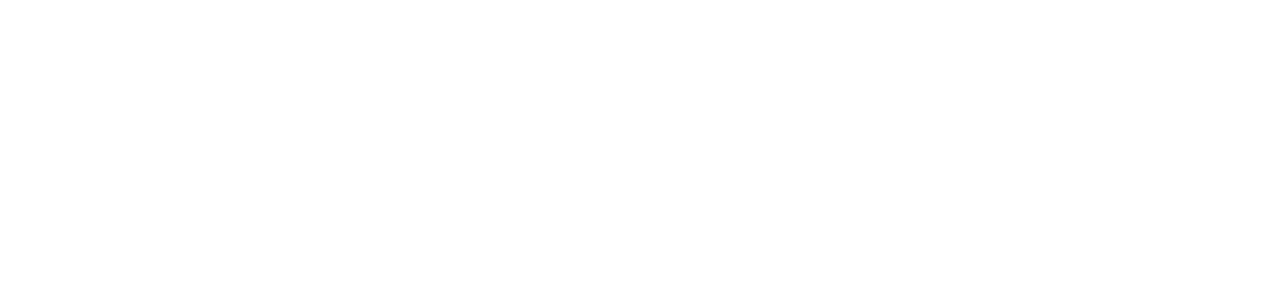
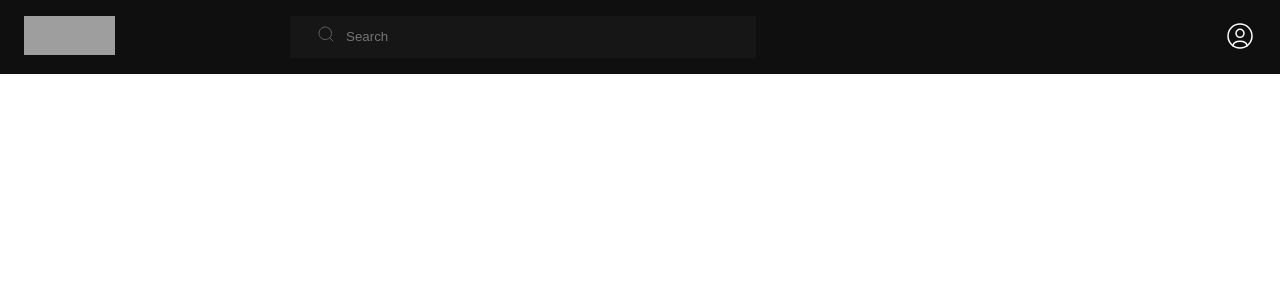
Before and after one commit to blueibell3/vibe-front, a Next.js app: page / in a window 1280 px wide. Shown: the top 300 px of the page. Built offline with nearby package versions, Linux system fonts and the light colour scheme; grey boxes are pictures that could not be loaded.

Commit message:
create search bar

```diff
--- a/app/Components/Header/Header.module.scss
+++ b/app/Components/Header/Header.module.scss
@@ -7,6 +7,7 @@
     justify-content: center;
     padding: 16px 24px;
     background-color: $darkColor;
+    align-items: center;
 }
 
 .searchLogoContainer {
--- a/app/Components/Header/Header.tsx
+++ b/app/Components/Header/Header.tsx
@@ -2,6 +2,7 @@
 import styles from './Header.module.scss'
 import UserAvatar from './UserAvatar/UserAvatar'
 import Link from 'next/link'
+import SearchBar from '../SearchBar/SearchBar'
 
 export default () => {
     return (
@@ -11,15 +12,15 @@
                     <Link href='/'>
                         <Image src='/logo.svg' alt='logo' width={91} height={39} />
                     </Link>
-                    <div className={styles.searchContainer}>
-                        <input className={styles.search} type='text' placeholder='Search' />
-                        <Image src='/search icon.svg' width={24} height={24} alt='search icon' className={styles.icon} />
-                    </div>
+                    {/* <div className={styles.searchContainer}> */}
+                    <SearchBar />
+                    {/* <input className={styles.search} type='text' placeholder='Search' /> */}
+                    {/* <Image src='/search icon.svg' width={24} height={24} alt='search icon' className={styles.icon} /> */}
+                    {/* </div> */}
                 </div>
             </div>
             <div>
                 <UserAvatar gmail={'G.sanikidze@gmail.com'} />
-
             </div>
         </div>
     )
--- /dev/null
+++ b/app/Components/SearchBar/SearchBar.module.scss
@@ -0,0 +1,93 @@
+@import '../../styles/colors.scss';
+
+
+.mainDiv {
+    display: flex;
+    justify-content: center;
+    width: 466px;
+    background-color: #161616;
+}
+
+.searchContainer {
+    position: relative;
+    display: flex;
+    flex-direction: column;
+    max-width: 434px;
+    width: 100%;
+    // border-bottom: 1px solid red;
+}
+
+.search {
+    max-width: 434px;
+    width: 100%;
+    padding: 8px 16px 8px 40px;
+    border-radius: 8px;
+    background-color: $grayColor;
+    border: none;
+    color: $white;
+    height: 40px;
+}
+
+.search:focus {
+    border-radius: 0;
+    outline: none;
+}
+
+.icon {
+    position: absolute;
+    left: 8px;
+    top: 6px;
+}
+
+.border {
+    width: 466px;
+    width: 100%;
+    position: absolute;
+    top: 40px;
+    right: 15px;
+}
+
+// .test {
+//     width: 466px;
+// }
+
+.options {
+    list-style-type: none;
+    border: 1px solid $grayColor;
+    max-height: 200px;
+    color: $white;
+}
+
+.listOptions {
+    // position: absolute;
+    // right: 1px;
+    width: 466px;
+    background-color: $grayColor;
+    border-top: 1px solid #6363633D;
+    border-bottom-left-radius: 8px;
+    border-bottom-right-radius: 8px;
+}
+
+.option {
+    display: flex;
+    align-items: center;
+    padding: 8px 16px;
+    cursor: pointer;
+    color: $white;
+}
+
+.optionImage {
+    width: 24px;
+    height: 24px;
+    margin-right: 8px;
+}
+
+.singer {
+    border-radius: 50%;
+}
+
+.album {
+    border-radius: 4px;
+}
+
+//
--- /dev/null
+++ b/app/Components/SearchBar/SearchBar.tsx
@@ -0,0 +1,59 @@
+'use client'
+
+import { useState, useEffect } from 'react';
+import Image from 'next/image';
+import styles from './SearchBar.module.scss';
+
+const listOptions = [
+    { id: 1, text: 'Harry Styles', img: '/harryStyles.svg', type: 'singer' },
+    { id: 2, text: 'Havana', img: '/havana.svg', type: 'album' },
+    { id: 3, text: 'Still Sane', img: '/', type: 'album' },
+];
+
+export default () => {
+    const [query, setQuery] = useState('');
+    const [filteredOptions, setFilteredOptions] = useState(listOptions);
+
+    useEffect(() => {
+        setFilteredOptions(
+            query ? listOptions.filter(option =>
+                option.text.toLowerCase().includes(query.toLowerCase())
+            ) : []
+        );
+    }, [query]);
+
+    return (
+        <div className={styles.mainDiv}>
+            <div className={styles.searchContainer}>
+                <input
+                    className={styles.search}
+                    type='search'
+                    placeholder='Search'
+                    value={query}
+                    onChange={(e) => setQuery(e.target.value)}
+                />
+                <Image src='/search icon.svg' width={24} height={24} alt='search icon' className={styles.icon} />
+                <div className={styles.border}>
+                    {filteredOptions.length > 0 && (
+                        <ul className={styles.listOptions}>
+                            {filteredOptions.map(option => (
+                                <li
+                                    key={option.id}
+                                    className={styles.option}
+                                    onClick={() => setQuery(option.text)}
+                                >
+                                    <img
+                                        src={option.img}
+                                        alt={option.text}
+                                        className={`${styles.optionImage} ${option.type === 'album' ? styles.album : styles.singer}`}
+                                    />
+                                    <span>{option.text}</span>
+                                </li>
+                            ))}
+                        </ul>
+                    )}
+                </div>
+            </div>
+            </div>
+    );
+};
--- a/app/page.module.css
+++ b/app/page.module.css
@@ -1,7 +1,8 @@
 .container {
     display: flex;
     flex-direction: column;
-    gap: 12px;
+    /* gap: 12px; */
+    align-items: center;
 }
 
 .chartCardContainer {
--- a/app/page.tsx
+++ b/app/page.tsx
@@ -8,12 +8,15 @@
 import ArtistCard from "./Components/ArtistCard/ArtistCard";
 import ChartCard from "./Components/ ChartCard/ ChartCard";
 import AlbumCard from "./Components/AlbumCard/AlbumCard";
+import SearchBar from "./Components/SearchBar/SearchBar";
 
 export default function home() {
 
   return (
     <>
-
+      <div className={styles.container}>
+        <Header/>
+      </div>
     </>
   );
 }
```
Also changed, not shown: public/havana.svg (added), 1 other file (tests, documents, lock files or other folders).
